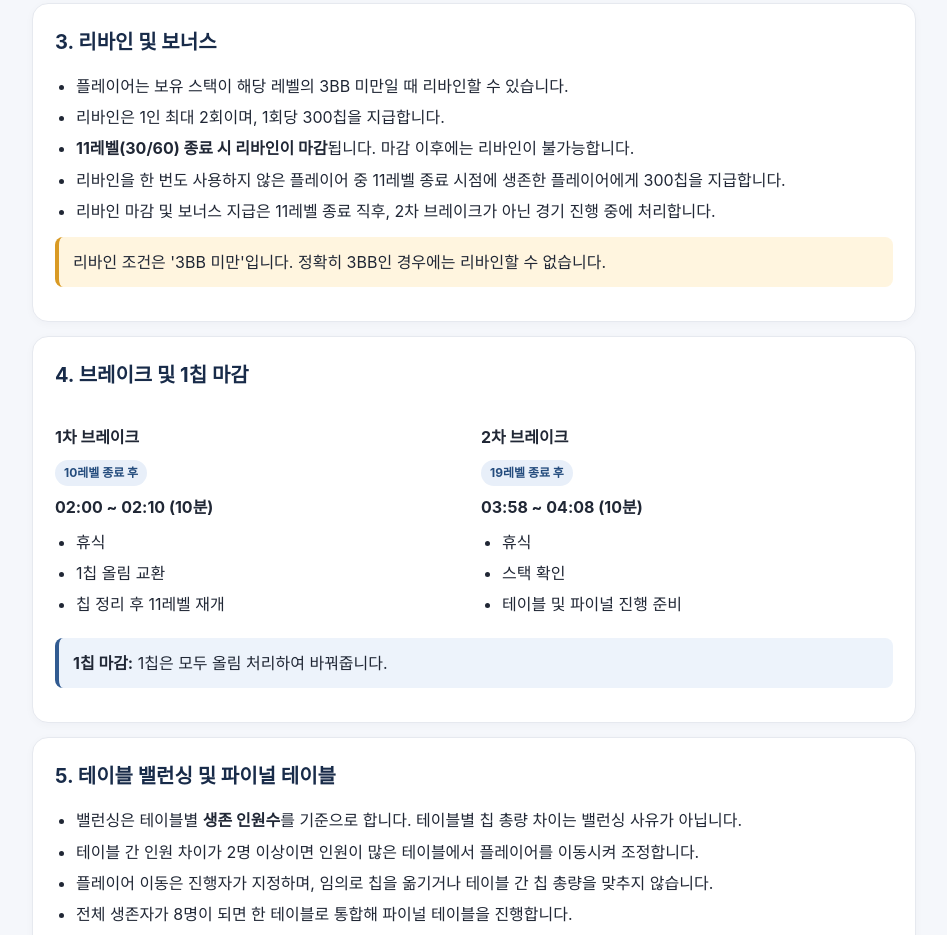
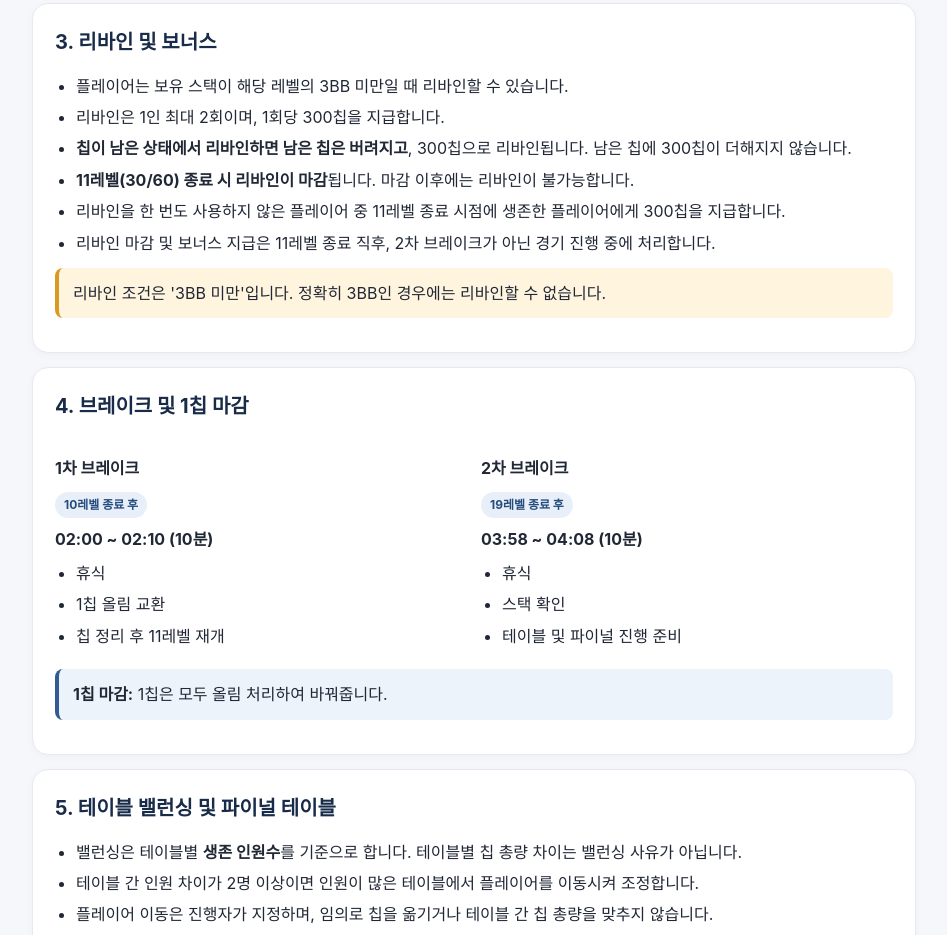
Before and after one commit to sikorea1114-pixel/poker, a plain HTML site: page index.html in a window 1280 px wide. Shown: the part 2900-3835 px from the top of the page, without its empty margins (166-1113 px from the left). Drawn offline with Linux system fonts and the light colour scheme.

Commit message:
Add files via upload

```diff
--- a/index.html
+++ b/index.html
@@ -131,6 +131,7 @@ footer{text-align:center;color:var(--muted);font-size:12px;padding:18px}
 <ul>
 <li>플레이어는 보유 스택이 해당 레벨의 3BB 미만일 때 리바인할 수 있습니다.</li>
 <li>리바인은 1인 최대 2회이며, 1회당 300칩을 지급합니다.</li>
+<li><b>칩이 남은 상태에서 리바인하면 남은 칩은 버려지고</b>, 300칩으로 리바인됩니다. 남은 칩에 300칩이 더해지지 않습니다.</li>
 <li><b>11레벨(30/60) 종료 시 리바인이 마감</b>됩니다. 마감 이후에는 리바인이 불가능합니다.</li>
 <li>리바인을 한 번도 사용하지 않은 플레이어 중 11레벨 종료 시점에 생존한 플레이어에게 300칩을 지급합니다.</li>
 <li>리바인 마감 및 보너스 지급은 11레벨 종료 직후, 2차 브레이크가 아닌 경기 진행 중에 처리합니다.</li>
```
